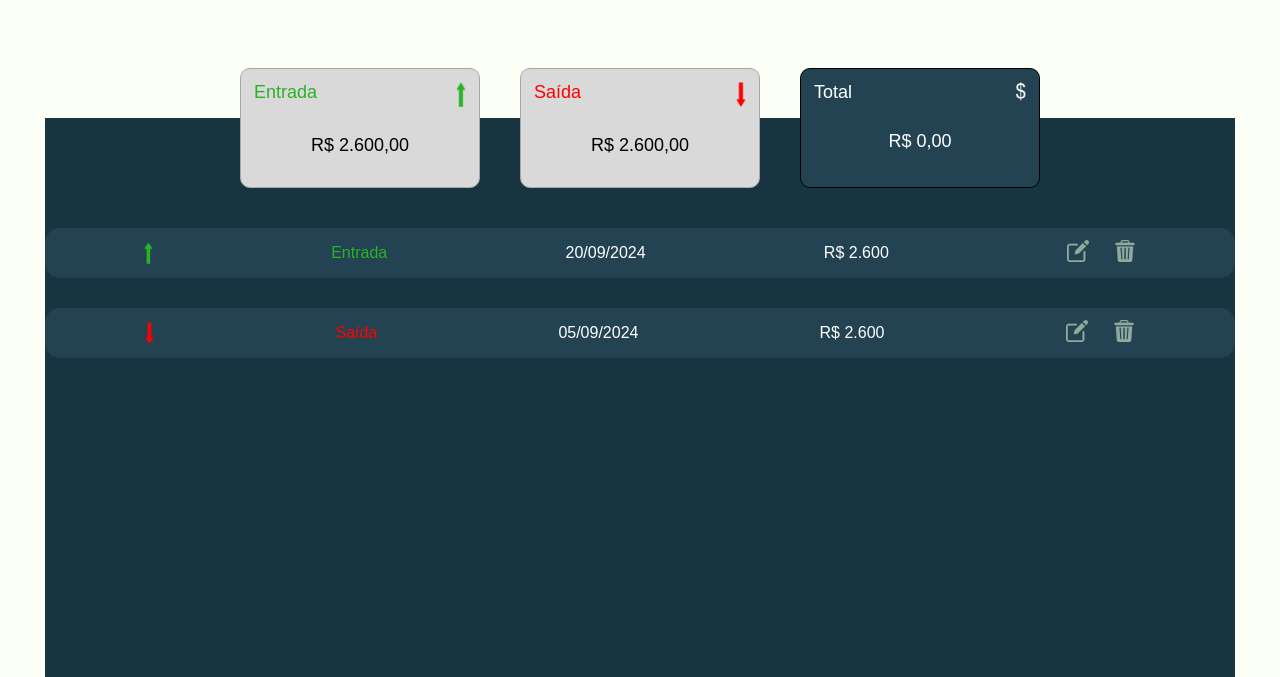
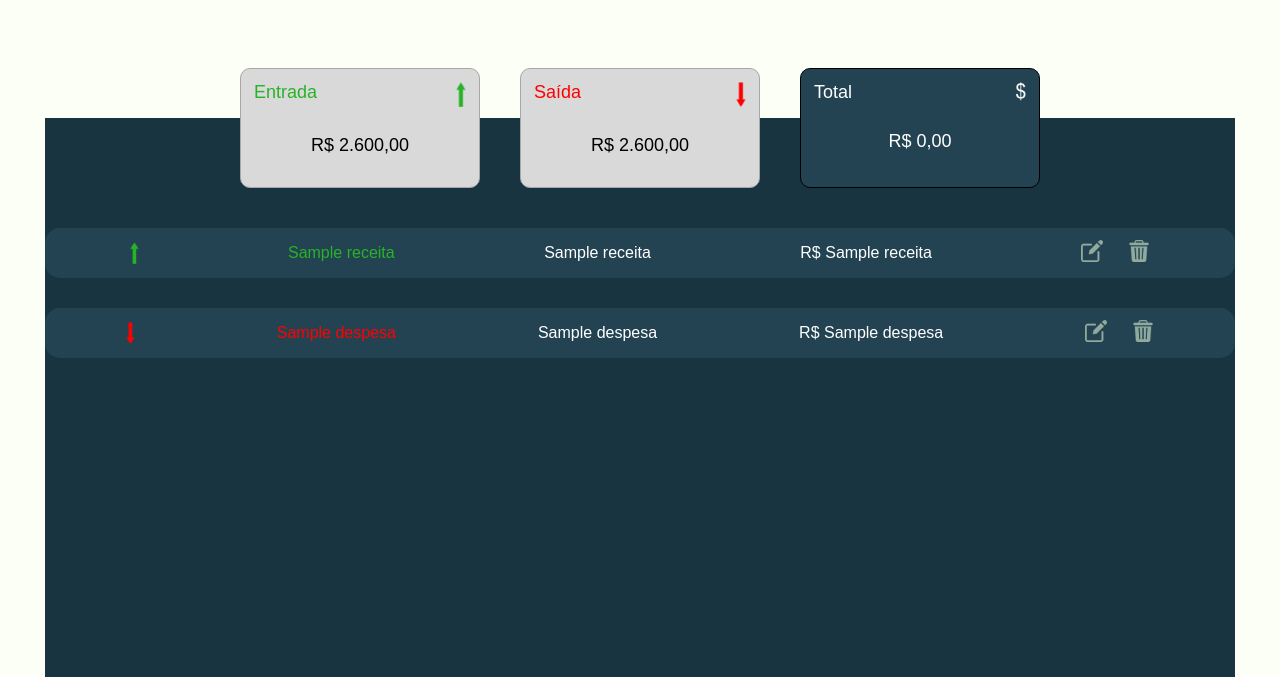
Before and after one commit to AmareloOthavio/Sistema-de-controle-financeiro, a Flask app: template templates/dashboard.html in a window 1280 px wide. Shown: the part 732-1409 px from the top of the page. Run offline with Flask 3, Linux system fonts and the light colour scheme; the template is opened without the code that fills it: most values are stand-ins (such as "Sample title", 1, 10 or a date in 2020); some web fonts are replaced.

Commit message:
Progresso back-end 4

```diff
--- a/main.py
+++ b/main.py
@@ -76,22 +76,73 @@ def logout():
     return redirect(url_for('index'))
 
 
-@app.route('/dashboard')
+@app.route('/dashboard', methods=['GET', 'POST'])
 def dashboard():
     con = conectar_no_banco()
-    cursor1 = con.cursor()
-    cursor2 = con.cursor()
-    cursor3 = con.cursor()
+    if request.method == 'GET':
+        cursor1 = con.cursor()
+        cursor2 = con.cursor()
+        cursor3 = con.cursor()
 
-    email = session['email']
+        email = session['email']
 
-    cursor1.execute('SELECT * FROM USUARIOS WHERE EMAIL = ?', (email,))
-    usuario = cursor1.fetchone()
-    id_usuario = usuario[0]
-    nome_usuario = usuario[1]
+        cursor1.execute('SELECT * FROM USUARIOS WHERE EMAIL = ?', (email,))
+        usuario = cursor1.fetchone()
+        id_usuario = usuario[0]
+        nome_usuario = usuario[1]
+
+        cursor2.execute('SELECT ID_DESPESA, VALOR, DESCRICAO, DATA FROM DESPESAS WHERE ID_USUARIO = ?', (id_usuario,))
+        despesas = cursor2.fetchall()
+
+        cursor1.execute('SELECT ID_RECEITA, VALOR, FONTE, DATA FROM RECEITAS WHERE ID_USUARIO = ?', (id_usuario,))
+        receitas = cursor1.fetchall()
+        cursor1.close()
+        cursor2.close()
+        cursor3.close()
+        print(receitas)
+        print(despesas)
+        return render_template('dashboard.html', nome=nome_usuario, despesas=despesas, receitas=receitas)
 
     con.close()
-    return render_template('dashboard.html', nome=nome_usuario)
+    return render_template('dashboard.html')
+
+
+@app.route('/excluir_receita/<int:id_receita>', methods=['GET'])
+def excluir_receita(id_receita):
+    con = conectar_no_banco()
+    cursor = con.cursor()
+
+    try:
+        cursor.execute('DELETE FROM RECEITAS WHERE ID_RECEITA = ?', (id_receita,))
+        con.commit()
+
+        flash('Receita excluída com sucesso!', 'success')
+    except Exception as e:
+        flash(f'Erro ao excluir a receita: {str(e)}', 'error')
+    finally:
+        cursor.close()
+        con.close()
+
+    return redirect(url_for('dashboard'))
+
+
+@app.route('/excluir_despesa/<int:id_despesa>', methods=['GET'])
+def excluir_despesa(id_despesa):
+    con = conectar_no_banco()
+    cursor = con.cursor()
+
+    try:
+        cursor.execute('DELETE FROM DESPESAS WHERE ID_DESPESA = ?', (id_despesa,))
+        con.commit()
+
+        flash('Despesa excluída com sucesso!', 'success')
+    except Exception as e:
+        flash(f'Erro ao excluir a despesa: {str(e)}', 'error')
+    finally:
+        cursor.close()
+        con.close()
+
+    return redirect(url_for('dashboard'))
 
 
 @app.route('/cadastro', methods=['GET', 'POST'])
--- a/static/css/dashboard.css
+++ b/static/css/dashboard.css
@@ -12,6 +12,10 @@
 
   body {
     background-color: rgba(252, 255, 245, 1);
+  }
+
+  body::-webkit-scrollbar {
+    display: none;
   }
 
   .overlay {
@@ -354,6 +358,7 @@
     gap: 30px;
     margin-bottom: 150px;
     padding-top: 110px;
+    overflow-y: scroll;
   }
 
   .text-caixa-historico{
--- a/templates/dashboard.html
+++ b/templates/dashboard.html
@@ -127,53 +127,58 @@
 
     <div class="displayflex2">
         <div class="caixa-historico">
-
+            {% for receita in receitas %}
             <div class="caixa-valores">
 
                 <img class="img-seta" src="../static/img/seta-entrada.png" alt="">
 
                 <div class="div-texto-entrada">
-                    <p class="texto-caixa-Entrada">Entrada</p>
+                    <p class="texto-caixa-Entrada">{{ receita[2] }}</p>
                 </div>
 
                 <div class="div-data-entrada">
-                    <p class="texto-caixa-valores">20/09/2024</p>
+                    <p class="texto-caixa-valores">{{ receita[3] }}</p>
                 </div>
 
                 <div class="div-valor-entrada">
-                    <p class="texto-caixa-valores">R$ 2.600</p>
+                    <p class="texto-caixa-valores">R$ {{ receita[1] }}</p>
                 </div>
 
                 <div class="div-imgs-caixa-valores">
-                    <a href="editar.html"><img class="img-caixa-valores" src="../static/img/img-editar.png" alt=""></a>
+                    <a href="/editar_receita/{{ receita[0] }}"><img class="img-caixa-valores" src="../static/img/img-editar.png" alt=""></a>
 
-                    <a href=""><img class="img-caixa-valores" src="../static/img/img-deletar.png" alt=""></a>
+                    <a href="/excluir_receita/{{ receita[0] }}"><img class="img-caixa-valores" src="../static/img/img-deletar.png" alt=""></a>
                 </div>
 
             </div>
+            {% endfor %}
 
+            {% for despesa in despesas %}
             <div class="caixa-valores">
+
 
                 <img class="img-seta" src="../static/img/seta-saida.png" alt="">
 
                 <div class="div-texto-saida">
-                    <p class="texto-caixa-Saida">Saída</p>
+                    <p class="texto-caixa-Saida">{{ despesa[2] }}</p>
                 </div>
 
                 <div class="div-data-saida">
-                    <p class="texto-caixa-valores">05/09/2024</p>
+                    <p class="texto-caixa-valores">{{ despesa[3] }}</p>
                 </div>
 
                 <div class="div-valor-saida">
-                    <p class="texto-caixa-valores">R$ 2.600</p>
+                    <p class="texto-caixa-valores">R$ {{ despesa[1] }}</p>
                 </div>
 
                 <div class="div-imgs-caixa-valores">
-                    <a href="editar.html"><img class="img-caixa-valores" src="../static/img/img-editar.png" alt=""></a>
+                    <a href="/editar_despesa/{{ despesa[0] }}"><img class="img-caixa-valores" src="../static/img/img-editar.png" alt=""></a>
 
-                    <a href=""><img class="img-caixa-valores" src="../static/img/img-deletar.png" alt=""></a>
+                    <a href="/excluir_despesa/{{ despesa[0] }}"><img class="img-caixa-valores" src="../static/img/img-deletar.png" alt=""></a>
                 </div>
+
             </div>
+            {% endfor %}
 
         </div>
     </div>
--- a/templates/index.html
+++ b/templates/index.html
@@ -49,7 +49,7 @@
             </form>
                 <div class="Container-BoxLogin">
                     <p>Não tem uma conta?</p>
-                    <a class="Link-Cadastro" href="cadastro.html">Criar agora</a>
+                    <a class="Link-Cadastro" href="cadastro">Criar agora</a>
                 </div>
             </div>
         </div>
```
